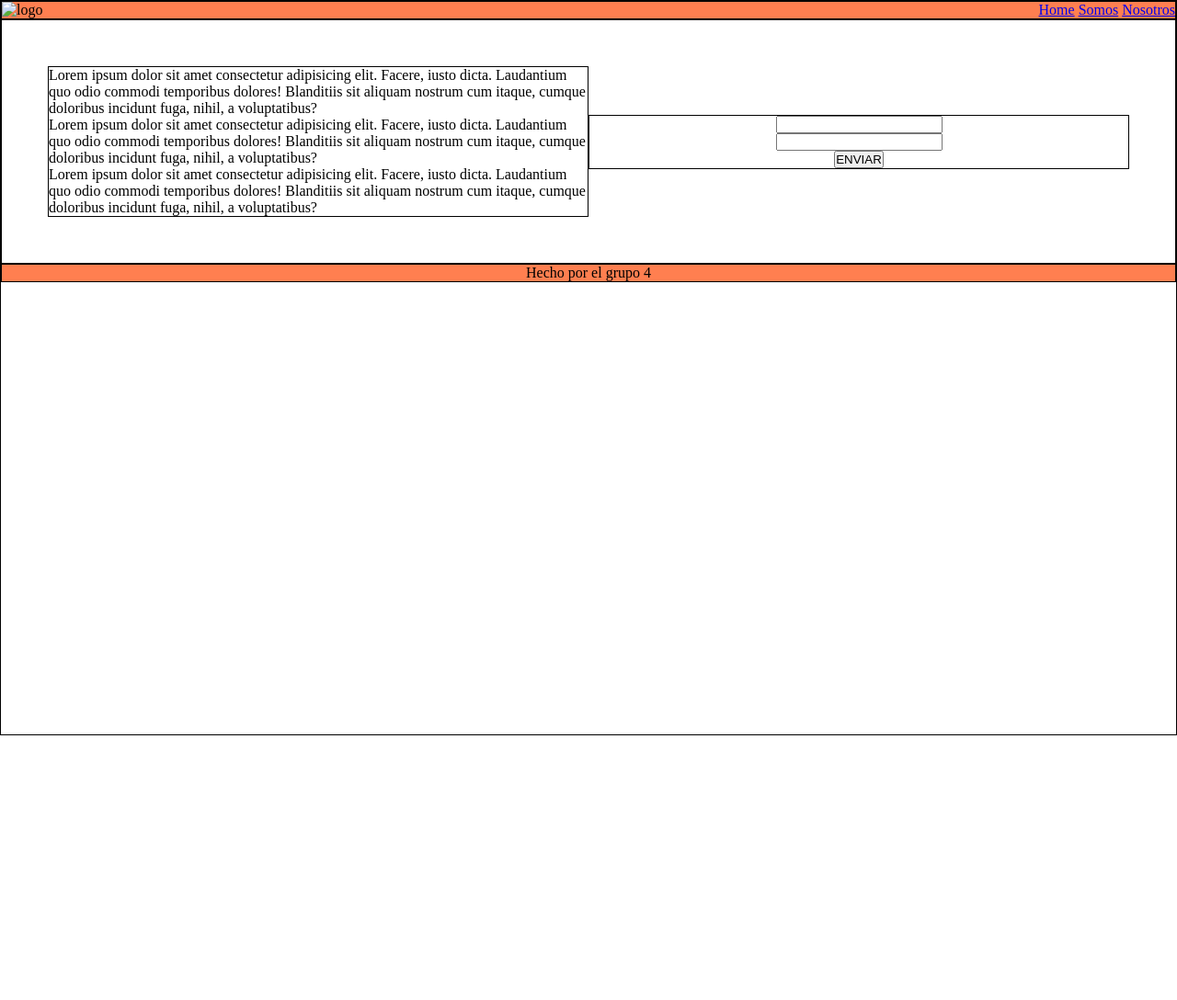
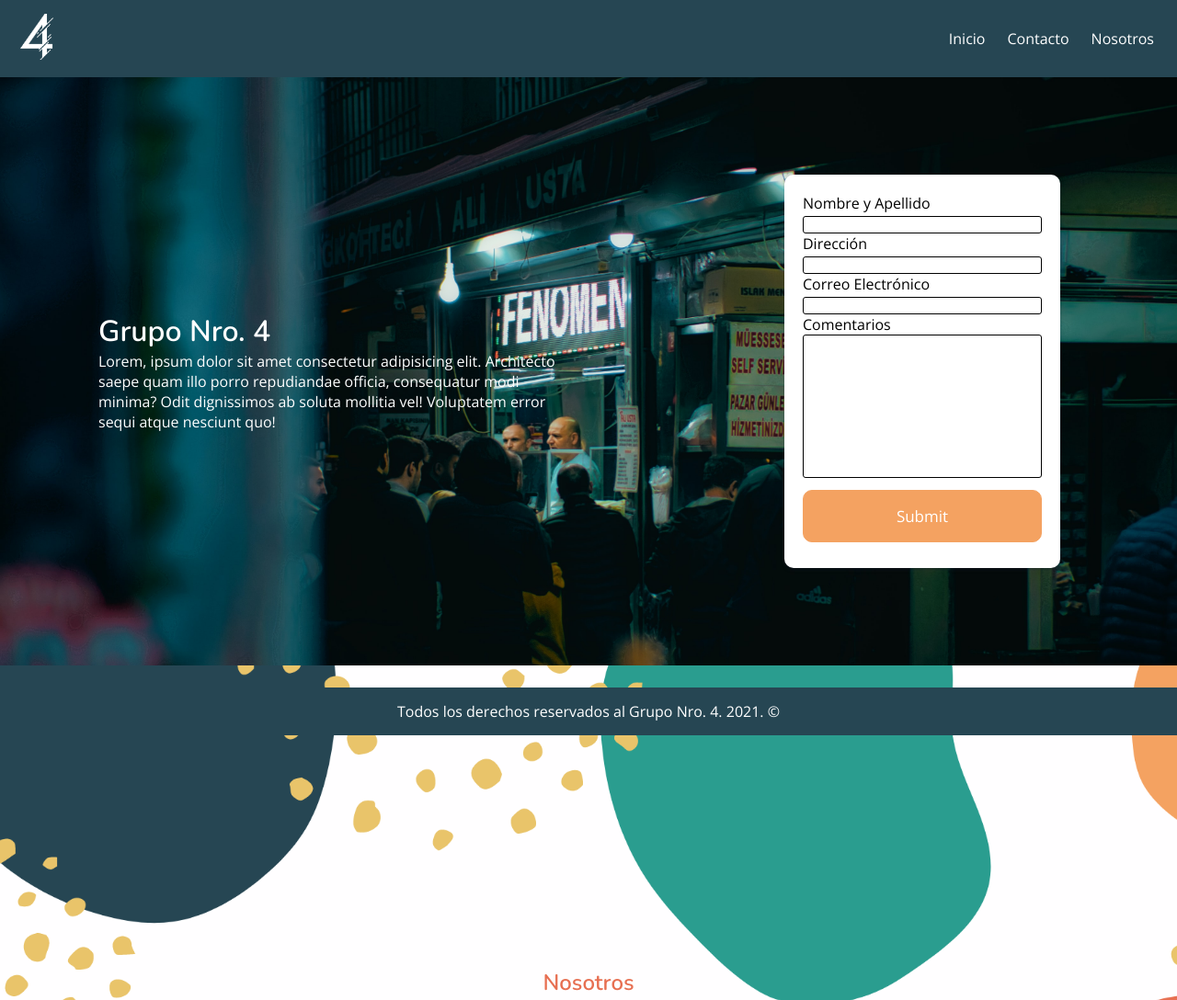
Before and after one commit to DieFleitas/landing-page-G4-TZUZUL, a plain HTML site: page index.html in a window 1280 px wide. Shown: the top 1088 px of the page at 92% size. Before the commit the page ends 800 px from the top, so only its background shows below. Drawn offline with nearby package versions, Linux system fonts and the light colour scheme; a web font is replaced by a local one.

Commit message:
proyecto finalizado

```diff
--- a/css/style.css
+++ /dev/null
@@ -1,60 +0,0 @@
-* {
-    margin: 0;
-    padding: 0;
-    box-sizing: border-box;
-}
-
-body {
-    border: 1px solid black;
-    display: flex;
-    flex-direction: column;
-    width: 100%;
-    min-height: 100vh;
-
-}
-
-header {
-    border: 1px solid black;
-    display: flex;
-    justify-content: space-between;
-    background-color: coral;
-}
-
-section {
-    border: 1px solid black;
-    padding: 50px 50px;
-    display: flex;
-    justify-content: center;
-    align-items: center;
-}
-
-section .description{
-    border: 1px solid black;
-    flex: 1;
-    display: flex;
-    flex-direction: column;
-    justify-content: center;
-    align-items: center;
-}
-
-section .form {
-    border: 1px solid black;
-    flex: 1;
-}
-
-.form form {
-    width: 100;
-    display: flex;
-    flex-direction: column;
-    justify-content: center;
-    align-items: center;
-}
-
-footer {
-    border: 1px solid black;
-    background-color: coral;
-    display: flex;
-    justify-content: center;
-    text-align: center;
-
-}
--- a/index.html
+++ b/index.html
@@ -4,38 +4,58 @@
     <meta charset="UTF-8">
     <meta http-equiv="X-UA-Compatible" content="IE=edge">
     <meta name="viewport" content="width=device-width, initial-scale=1.0">
-    <title>Document</title>
-    <link rel="stylesheet" href="./css/style.css">
+    <title>Landing Nro. 4</title>
+    <link rel="stylesheet" href="style.css">
+    <link rel="stylesheet" href="normalize.css">
 </head>
 <body>
     <header>
-        <div>
-            <img src="" alt="logo">
-        </div>
         <nav>
-            <a href="#">Home</a>
-            <a href="#">Somos</a>
-            <a href="#">Nosotros</a>
+            <div class="logo">
+                <img src="4.png" alt="">
+            </div>
+            <div class="enlaces">
+                <a href="/">Inicio</a>
+                <a href="#form">Contacto</a>
+                <a href="#nosotros">Nosotros</a>
+            </div>
         </nav>
     </header>
-
-    <section>
-        <div class="description">
-            <p>Lorem ipsum dolor sit amet consectetur adipisicing elit. Facere, iusto dicta. Laudantium quo odio commodi temporibus dolores! Blanditiis sit aliquam nostrum cum itaque, cumque doloribus incidunt fuga, nihil, a voluptatibus?</p>
-            <p>Lorem ipsum dolor sit amet consectetur adipisicing elit. Facere, iusto dicta. Laudantium quo odio commodi temporibus dolores! Blanditiis sit aliquam nostrum cum itaque, cumque doloribus incidunt fuga, nihil, a voluptatibus?</p>
-            <p>Lorem ipsum dolor sit amet consectetur adipisicing elit. Facere, iusto dicta. Laudantium quo odio commodi temporibus dolores! Blanditiis sit aliquam nostrum cum itaque, cumque doloribus incidunt fuga, nihil, a voluptatibus?</p>
+    <div class="contenedor">
+        <div class="main">
+            <div class="descripcion">
+                <h1>Grupo Nro. 4</h1>
+                <p>Lorem, ipsum dolor sit amet consectetur adipisicing elit. Architecto saepe quam illo porro repudiandae officia, consequatur modi minima? Odit dignissimos ab soluta mollitia vel! Voluptatem error sequi atque nesciunt quo!</p>
+            </div>
+            <div class="formulario">
+                <form id="form">
+                    <label for="nombre">
+                        Nombre y Apellido
+                        <input type="text" name="nombre" required>
+                    </label>
+                    <label for="direccion">
+                        Dirección
+                        <input type="text" name="direccion" required>
+                    </label>
+                    <label for="correo">
+                        Correo Electrónico
+                        <input type="email" name="correo" required>
+                    </label>
+                    <label for="comentarios">
+                        Comentarios
+                        <textarea name="comentarios" cols="30" rows="10"></textarea>
+                    </label>
+                    <input type="submit" class="btn">
+                </form>
+            </div>
         </div>
-        <div class="form">
-            <form>
-                <input type="text">
-                <input type="text">
-                <button>ENVIAR</button>
-            </form>
+        <div class="nosotros" id="nosotros">
+            <h2>Nosotros</h2>
+            <p>Lorem, ipsum dolor sit amet consectetur adipisicing elit. Iusto deserunt tempora consequatur ut similique a cumque debitis atque maxime voluptatibus! At eveniet accusamus, aliquam perspiciatis consectetur praesentium ipsam asperiores nobis. Lorem, ipsum dolor sit amet consectetur adipisicing elit. Saepe quas nobis iusto neque numquam rerum ullam, expedita laborum libero veniam, itaque, exercitationem repellat perspiciatis. Aperiam sunt maxime aliquam voluptatum minus?</p>
         </div>
-    </section>
-
+    </div>
     <footer>
-        <p>Hecho por el grupo 4</p>
+        <p>Todos los derechos reservados al Grupo Nro. 4. 2021. &copy;</p>
     </footer>
 </body>
 </html>
--- /dev/null
+++ b/style.css
@@ -0,0 +1,155 @@
+@import url('https://fonts.googleapis.com/css2?family=Neuton&family=Open+Sans&family=Nunito:wght@600&family=Palanquin:wght@300&display=swap&family=UnifrakturCook:wght@700&display=swap');
+
+* {
+    box-sizing: border-box;
+  }
+
+:root {
+    --fuentes: 'Open Sans', Helvetica, sans-serif;
+}
+
+nav {
+    display: flex;
+    justify-content: space-between;
+    align-items: center;
+    padding: 15px;
+    background-color: #264653;
+}
+
+.logo img {
+    width: 50px;
+    height: 50px;
+}
+
+.enlaces a {
+    color: white;
+    text-decoration: none;
+    font-family: var(--fuentes);
+    padding: 10px;
+}
+
+.enlaces a:hover {
+    border-bottom: #f4a261 2px solid;
+}
+
+
+.main {
+    background-color: aliceblue;
+    background-image: url('bg.jpg');
+    background-position: center center;
+    background-size: cover;
+    background-repeat: no-repeat;
+    display: flex;
+    justify-content: space-around;
+    align-items: center;
+    width: 100%;
+    height: 80vh;
+    flex-wrap: wrap;
+}
+
+.formulario form {
+    box-shadow: rgba(50, 50, 93, 0.25) 0px 2px 5px -1px, rgba(0, 0, 0, 0.3) 0px 1px 3px -1px;
+    width: 300px;
+    display: flex;
+    flex-flow: column wrap;
+    padding: 20px;
+    font-family: var(--fuentes);
+    margin: 20px 20px 20px 20px;
+    background-color: white;
+    border-radius: 10px;
+}
+
+.nosotros {
+    height: 100vh;
+    display: flex;
+    justify-content: center;
+    align-items: center;
+    flex-flow: column wrap;
+    padding: 0 15%;
+    text-align: center;
+    background-color: white;
+    background-image: url('back.png');
+    background-size: cover;
+}
+
+
+input, textarea{
+    border: 1px solid black;
+    border-radius: 3px;
+    outline: none;
+    width: 260px;
+}
+
+textarea {
+    resize: none;
+}
+
+.descripcion  {
+    width: 40%;
+    color: white;
+}
+
+@media only screen and (max-width: 600px) {
+    .descripcion {
+        width: 100%;
+        text-align: center;
+    }
+
+    .contenedor {
+        flex-flow: column wrap;
+        justify-content: center;
+        align-items: center;
+        width: 100%;
+    }
+
+    .main {
+        height: 100vh;
+    }
+}
+
+h1, h2 {
+    font-family: 'Nunito', Helvetica, sans-serif;
+}
+
+h2 {
+    color: #e76f51;
+}
+
+p {
+    font-family: var(--fuentes);
+    margin: 0;
+}
+
+footer {
+    background-color: #264653;
+    color: white;
+    display: flex;
+    align-items: center;
+    justify-content: center;
+    position: fixed;
+    bottom: 0;
+    width: 100%;
+    padding: 15px;
+}
+
+.btn {
+	background-color:#f4a261;
+	border-radius:10px;
+	border:1px solid #f4a261;
+	display:inline-block;
+	cursor:pointer;
+	color:#ffffff;
+	font-family: var(--fuentes);
+	padding:16px 31px;
+	text-decoration:none;
+    font-size: 17px;
+    margin: 3% 0;
+}
+.btn:hover {
+	background-color:#e76f51;
+    border: 1px solid #e76f51;
+}
+.btn:active {
+	position:relative;
+	top:1px;
+}
```
Also changed, not shown: 4.png (added), back.png (added), bg.jpg (added), img/diseño.png (deleted), normalize.css (added), 1 other file.
